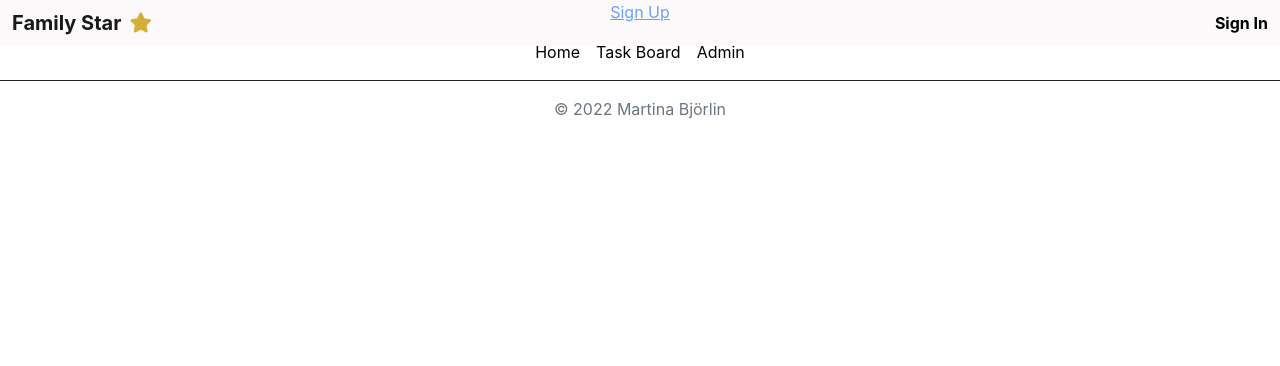
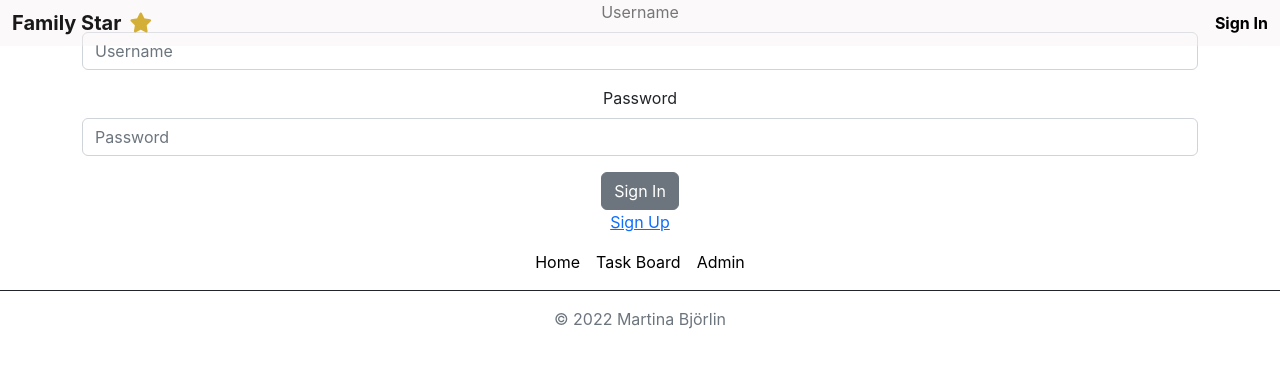
Before and after one commit to MartinaB91/project5-task-app-front, a React (Create React App) app: page /signin in a window 1280 px wide. Shown: the top 366 px of the page. Built offline with nearby package versions, Linux system fonts and the light colour scheme; no server answers.

Commit message:
feat: Add functionality for sign in

```diff
--- a/src/components/common/NavBar.js
+++ b/src/components/common/NavBar.js
@@ -1,24 +1,27 @@
 import React from "react";
-import { Navbar, Container, Nav } from "react-bootstrap";
+import axios from 'axios';
+import { Navbar, Container, Nav, Alert } from "react-bootstrap";
 import { Link } from "react-router-dom";
 import styles from "../../styles/NavBar.module.css";
 import {
     useCurrentUser,
     useSetCurrentUser,
   } from "../../context/CurrentUser";
+import SignInForm from "../../pages/SignIn";
 
 
 const NavBar = () => {
     const getCurrentUser = useCurrentUser();
     const setCurrentUser = useSetCurrentUser();
 
-
     const buttonForSignedInUser = (
-        <Link to="/signout" className={styles.Link}>Sign Out</Link>
+        <>
+        <Link to="/taskboard" className={styles.Link}>Task Board</Link>
+        </>
         );
 
     const buttonForNotSignedInUser = (
-        <Link to="/signin" className={styles.Link}>Sign In</Link>
+        <Link to="/signin" className={styles.Link} onClick={SignInForm}>Sign In</Link>
     );
 
     return (
--- a/src/context/CurrentUser.js
+++ b/src/context/CurrentUser.js
@@ -1,22 +1,21 @@
 import { createContext, useContext, useEffect, useState } from "react";
 import axios from "axios";
 
+export const CurrentUserContext = createContext();
+export const SetCurrentUserContext = createContext();
 
-export const CurrentUser = createContext();
-export const SetCurrentUser = createContext();
-
-export const useCurrentUser = () => useContext(CurrentUser);
-export const useSetCurrentUser = () => useContext(SetCurrentUser);
+export const useCurrentUser = () => useContext(CurrentUserContext);
+export const useSetCurrentUser = () => useContext(SetCurrentUserContext);
 
 export const CurrentUserProvider = ({ children }) => {
   const [currentUser, setCurrentUser] = useState(null);
 
   const handleMount = async () => {
     try {
-      const { data: user } = await axios.get("dj-rest-auth/user/");
-      setCurrentUser(user);
+      const { data } = await axios.get("dj-rest-auth/user/");
+      setCurrentUser(data);
     } catch (error) {
-      alert(error); // TODO: Remove before prod
+      console.log(error); // TODO: Remove before prod
     }
   };
 
@@ -25,10 +24,10 @@ export const CurrentUserProvider = ({ children }) => {
   }, []);
 
   return (
-    <CurrentUser.Provider value={currentUser}>
-      <SetCurrentUser.Provider value={setCurrentUser}>
+    <CurrentUserContext.Provider value={currentUser}>
+      <SetCurrentUserContext.Provider value={setCurrentUser}>
         {children}
-      </SetCurrentUser.Provider>
-    </CurrentUser.Provider>
+      </SetCurrentUserContext.Provider>
+    </CurrentUserContext.Provider>
   );
 };
--- a/src/hooks/useRedirect.js
+++ b/src/hooks/useRedirect.js
@@ -1,3 +1,26 @@
 import axios from "axios";
 import { useEffect } from "react";
-import { useNavigate } from "react-router-dom";
+import { useNavigate } from "react-router";
+
+export const useRedirect = (signInStatus) => {
+  const navigate = useNavigate();
+
+  useEffect(() => {
+    const handleMount = async () => {
+      try {
+        await axios.post("/dj-rest-auth/token/refresh/");
+        if (signInStatus === "signedIn") {
+          navigate("");
+        }
+      } catch (err) {
+        if (signInStatus === "signedOut") {
+          navigate("");
+        }
+      }
+    };
+
+    handleMount();
+  }, [navigate, signInStatus]);
+};
+
+export default useRedirect;
--- a/src/index.js
+++ b/src/index.js
@@ -4,13 +4,16 @@ import './index.css';
 import App from './App';
 import reportWebVitals from './reportWebVitals';
 import { BrowserRouter as Router } from 'react-router-dom';
+import { CurrentUserProvider } from "../src/context/CurrentUser";
 
 
 const root = ReactDOM.createRoot(document.getElementById('root'));
 root.render(
   <React.StrictMode>
     <Router>
-      <App />
+    <CurrentUserProvider>
+          <App />
+      </CurrentUserProvider>
     </Router>
   </React.StrictMode>
 );
--- a/src/pages/SignIn.js
+++ b/src/pages/SignIn.js
@@ -1,9 +1,81 @@
-import { Link } from "react-router-dom";
+import { useState } from 'react';
+import axios from 'axios';
+import Form from 'react-bootstrap/Form';
+import Button from 'react-bootstrap/Button';
+
+import { Link, useNavigate } from "react-router-dom";
+
+import Container from 'react-bootstrap/Container';
+import SignUpForm from "./SignUp";
+
+import { useSetCurrentUser } from "../context/CurrentUser";
+import {useRedirect} from "../hooks/useRedirect";
 
 
 const SignInForm = () => {
+    const setCurrentUser = useSetCurrentUser();
+    useRedirect('signedIn');
+
+    const [signInForm, setSignInForm] = useState({
+        username: "",
+        password: "",
+    });
+    const { username, password } = signInForm;
+
+    const [error, setError] = useState({});
+
+    const navigate = useNavigate({});
+
+    const onFormFieldUpdate = (e) => {
+        setSignInForm({
+            ...signInForm,
+            [e.target.name]: e.target.value,
+        });
+    };
+
+    const handleFormSubmit = async (e) => {
+        e.preventDefault();
+        try {
+            const { data } = await axios.post('/dj-rest-auth/login/', signInForm);
+            setCurrentUser(data.user);
+            navigate("/taskboard");
+        } catch (error) {
+            console.log(error);  // TODO: Remove before prod
+            setError(error.response?.data);
+        }
+    };
+
     return (
-        <Link to="/signup">Sign Up</Link>
+        <Container>
+            <Form onSubmit={handleFormSubmit}>
+                <Form.Group className="mb-3" controlId="username">
+                    <Form.Label>Username</Form.Label>
+                    <Form.Control
+                        type="text"
+                        placeholder="Username"
+                        name="username"
+                        onChange={onFormFieldUpdate}
+                        value={username}
+                    />
+                </Form.Group>
+
+                <Form.Group className="mb-3" controlId="password">
+                    <Form.Label>Password</Form.Label>
+                    <Form.Control
+                        type="password"
+                        placeholder="Password"
+                        name="password"
+                        onChange={onFormFieldUpdate}
+                        value={password}
+                    />
+                </Form.Group>
+
+                <Button variant="secondary" type="submit">
+                    Sign In
+                </Button>
+            </Form>
+            <Link to="/signup" onClick={SignUpForm}>Sign Up</Link>
+        </Container>
     )
 }
 
```
